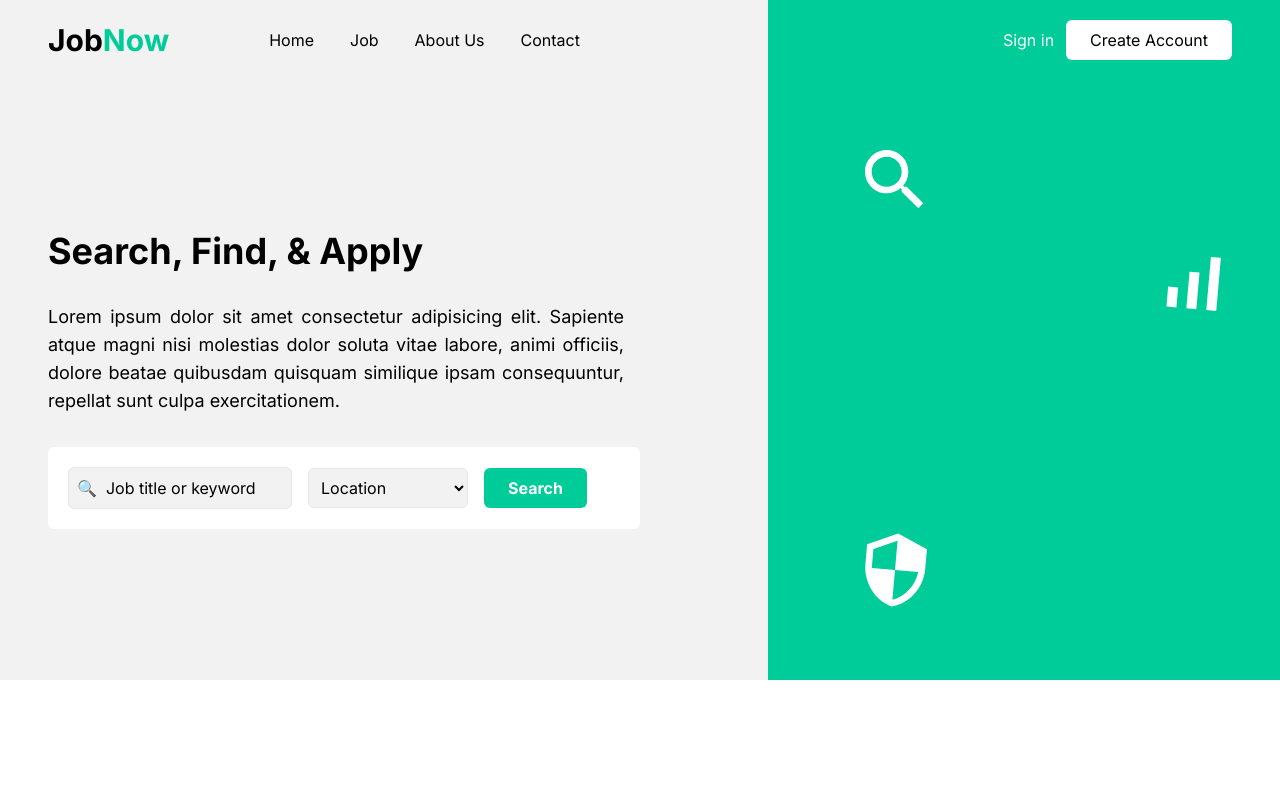
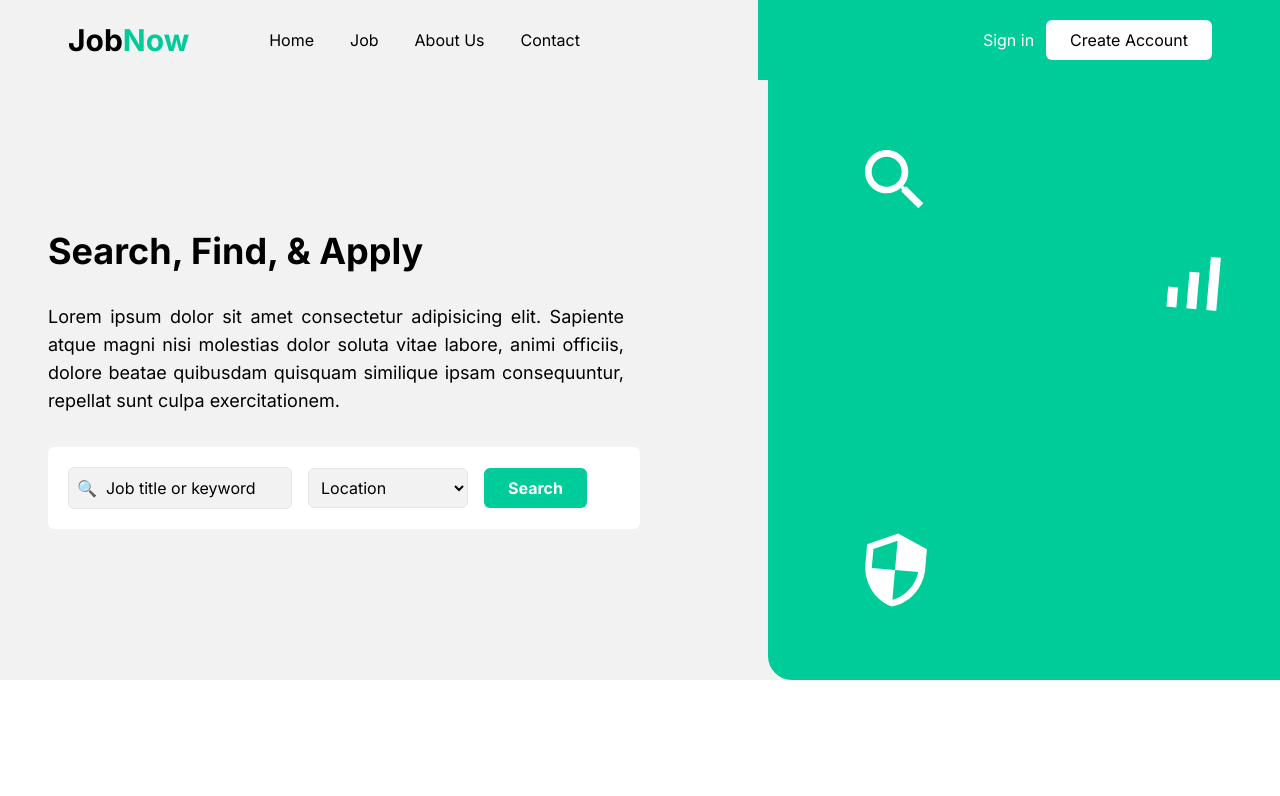
Before and after one commit to MohammedElHabach/CreoHub-Intership-Frontend-Week-3, a Next.js app: page / in a window 1280 px wide. Shown: the top 796 px of the page. Built offline with nearby package versions, Linux system fonts and the light colour scheme.

Commit message:
fixing hero section

```diff
--- a/src/app/globals.css
+++ b/src/app/globals.css
@@ -12,7 +12,7 @@
 
 @media screen and (min-width:768px) {
 .navBanner{
-    background-image: linear-gradient(to right,#F2F2F2 60%,#00cc99 60%);
+    background-image: linear-gradient(to right,#F2F2F2 75%,#00cc99 60%);
 }
 
 .heroSection{
--- a/src/components/Navbar.js
+++ b/src/components/Navbar.js
@@ -4,9 +4,9 @@ import React from 'react'
 const Navbar = () => {
   return (
     <nav id='navbar' className=''>
-        <div className="xl:container relative mx-auto p-5 px-12">
+        <div className="xl:container relative mx-auto  px-12">
             <div className='flex items-center justify-between  '>
-                <div className='w-full flex items-center   md:gap-x-8 lg:gap-x-16  space-x-5 lg:space-x-9 md:w-3/5 '>
+                <div className='w-full p-5 flex items-center   md:gap-x-3 lg:gap-x-11  space-x-5 lg:space-x-9 md:w-3/5 '>
                     <div className='mx-auto  text-3xl font-bold md:mx-0'>
                         <Link href="/" className=''  >
                                 <h1 className='flex items-center'>Job <span className=' text-greenBg'>Now</span></h1>
@@ -22,7 +22,7 @@ const Navbar = () => {
                 </div>
 
 
-                <div className='hidden md:flex w-2/5 justify-end'>
+                <div className='hidden p-5 bg-greenBg md:flex w-2/5 justify-end'>
                     <div className='space-x-3 '>
                         <button className='text-white'>Sign in</button>
                         <button className='text-black bg-white px-6 py-2 rounded-md'>Create Account</button>
```
